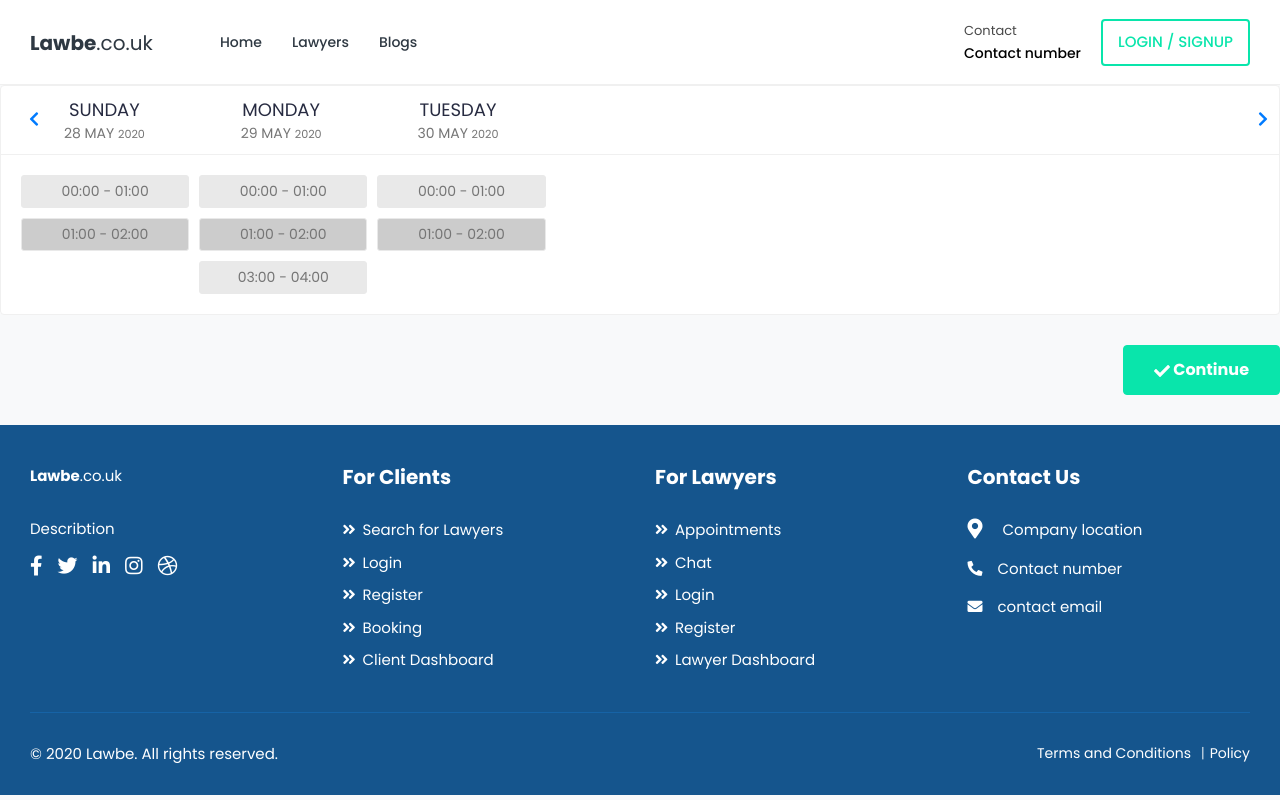
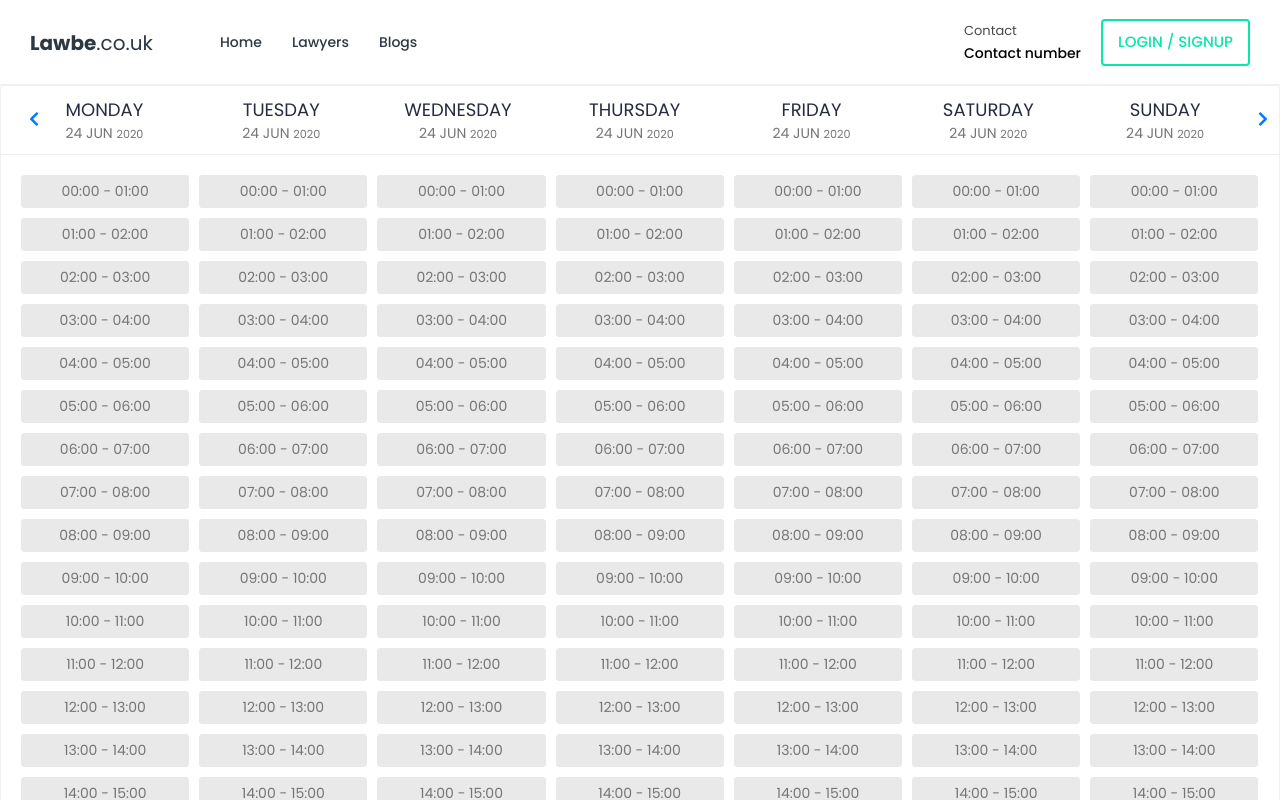
Before and after one commit to a4w/ruslan-legal-service, a React (Create React App) app in the folder frontend/legal-service-app/: page /cal in a window 1280 px wide. Shown: the top 800 px of the page. Built offline with nearby package versions, Linux system fonts and the light colour scheme.

Commit message:
Abstracting AppointmentTimeForm to be props dependent

```diff
--- a/frontend/legal-service-app/src/AppointmentTimeForm.js
+++ b/frontend/legal-service-app/src/AppointmentTimeForm.js
@@ -1,106 +1,59 @@
-import React, { useState, useEffect } from "react";
+import React, {useState, useEffect} from "react";
 import moment from "moment";
-import { FaCheck } from "react-icons/fa";
+import {FaCheck} from "react-icons/fa";
 import Config from "./Config";
 
-const AppointmentTimeForm = (props) => {
+const AppointmentTimeForm = ({calender = true, slotLength = 60, initialDateTime = (moment().format(Config.momentsjs_default_date_format)), numberOfDays = 7, selectedSlots = []}) => {
     /*
         This will show the date from today (current hour) -> 7 days ahead (same week day next week)
     */
-    const [selectedSlots, setSelectedSlots] = useState([]);
-    const [fromDatetime, setFromDatetime] = useState(
-        moment().format(Config.momentsjs_default_date_format)
-    );
-    const [schedule, setSchedule] = useState({
-        data: [],
-    });
-    // console.log(fromDatetime);
 
-    const days_to_show = 7;
-
-    const getScheduleDate = (lawyer_id, from_datetime, days_to_show) => {
-        // this should talk to backend to fetch the lawyer's schedule
-        const nextSchedule = {
-            from: "2020-05-28 10:22:15", // now
-            days: days_to_show,
-            data: [
-                {
-                    name: "Sunday",
-                    date: "2020-05-28",
-                    slots: [
-                        {
-                            id: 1,
-                            from: "00:00",
-                            to: "01:00",
-                            reserved: false,
-                        },
-                        {
-                            id: 2,
-                            from: "01:00",
-                            to: "02:00",
-                            reserved: true,
-                        },
-                    ], // This will contain all of the available slots
-                },
-                {
-                    name: "Monday",
-                    date: "2020-05-29",
-                    slots: [
-                        {
-                            id: 1,
-                            from: "00:00",
-                            to: "01:00",
-                            reserved: false,
-                        },
-                        {
-                            id: 2,
-                            from: "01:00",
-                            to: "02:00",
-                            reserved: true,
-                        },
-                        {
-                            id: 3,
-                            from: "03:00",
-                            to: "04:00",
-                            reserved: false,
-                        },
-                    ], // This will contain all of the available slots
-                },
-                {
-                    name: "Tuesday",
-                    date: "2020-05-30",
-                    slots: [
-                        {
-                            id: 1,
-                            from: "00:00",
-                            to: "01:00",
-                            reserved: false,
-                        },
-                        {
-                            id: 2,
-                            from: "01:00",
-                            to: "02:00",
-                            reserved: true,
-                        },
-                    ], // This will contain all of the available slots
-                },
-            ],
-        };
-        setSchedule(nextSchedule);
+    const MINUTES_PER_DAY = 60 * 24;
+    const minutesToClock = (minutes) => {
+        minutes = minutes % MINUTES_PER_DAY
+        return ("0" + Math.floor(minutes / 60)).substr(-2) + ":" + ("0" + (minutes % 60)).substr(-2);
     };
 
+    const [fromDateTime, setFromDateTime] = useState(initialDateTime);
+
+    const slotsPerDay = MINUTES_PER_DAY / slotLength;
+
+    let initSlots = [];
+    for (let i = 0; i < slotsPerDay; ++i) {
+        const time_from = i * slotLength;
+        const time_to = time_from + slotLength;
+        console.log(minutesToClock(time_to));
+        initSlots.push({
+            id: i,
+            from: minutesToClock(time_from),
+            to: minutesToClock(time_to)
+        });
+    }
+    let initSchedule = [];
+    for (let i = 1; i <= 7; ++i) {
+        initSchedule.push({
+            name: moment.weekdays(i),
+            slots: initSlots.slice()
+        });
+    }
+
+    const [schedule, setSchedule] = useState({data: initSchedule});
+
     useEffect(() => {
-        getScheduleDate(props.lawyer_id, fromDatetime, days_to_show);
-        console.log(fromDatetime);
-    }, [fromDatetime]);
+
+    }, []);
+
+
 
     const changeFromDateTime = (amount) => {
-        const i_amount = parseInt(amount);
-        setFromDatetime(
-            moment(fromDatetime)
-                .add(i_amount, "days")
-                .format(Config.momentsjs_default_date_format)
-        );
+        if (calender) {
+            const i_amount = parseInt(amount);
+            setFromDateTime(
+                moment(fromDateTime)
+                    .add(i_amount, "days")
+                    .format(Config.momentsjs_default_date_format)
+            );
+        }
     };
 
     const handleSlotClick = (event) => {
@@ -117,11 +70,11 @@ const AppointmentTimeForm = (props) => {
                 }
                 return true;
             });
-            setSelectedSlots(nextSlots);
+            //setSelectedSlots(nextSlots);
         } else {
             button.classList.add("selected");
             const nextSlots = [...selectedSlots, slot];
-            setSelectedSlots(nextSlots);
+            //setSelectedSlots(nextSlots);
         }
     };
 
@@ -136,7 +89,7 @@ const AppointmentTimeForm = (props) => {
                         <div className="col-12">
                             <div className="day-slot">
                                 <ul>
-                                    <li className="left-arrow">
+                                    {calender && <li className="left-arrow">
                                         <button
                                             className="btn btn-link"
                                             onClick={() => {
@@ -145,21 +98,21 @@ const AppointmentTimeForm = (props) => {
                                         >
                                             <i className="fa fa-chevron-left"></i>
                                         </button>
-                                    </li>
-                                    {schedule.data.map((day) => {
+                                    </li>}
+                                    {schedule.data.map((day, i) => {
                                         return (
-                                            <li key={day.date}>
+                                            <li key={i}>
                                                 <span>{day.name}</span>
-                                                <span className="slot-date">
+                                                {calender && <span className="slot-date">
                                                     {moment(day.date).format(
                                                         "DD MMM"
                                                     )}{" "}
                                                     <small>2020</small>
-                                                </span>
+                                                </span>}
                                             </li>
                                         );
                                     })}
-                                    <li className="right-arrow">
+                                    {calender && <li className="right-arrow">
                                         <button
                                             className="btn btn-link"
                                             onClick={() => {
@@ -168,7 +121,7 @@ const AppointmentTimeForm = (props) => {
                                         >
                                             <i className="fa fa-chevron-right"></i>
                                         </button>
-                                    </li>
+                                    </li>}
                                 </ul>
                             </div>
                         </div>
```
